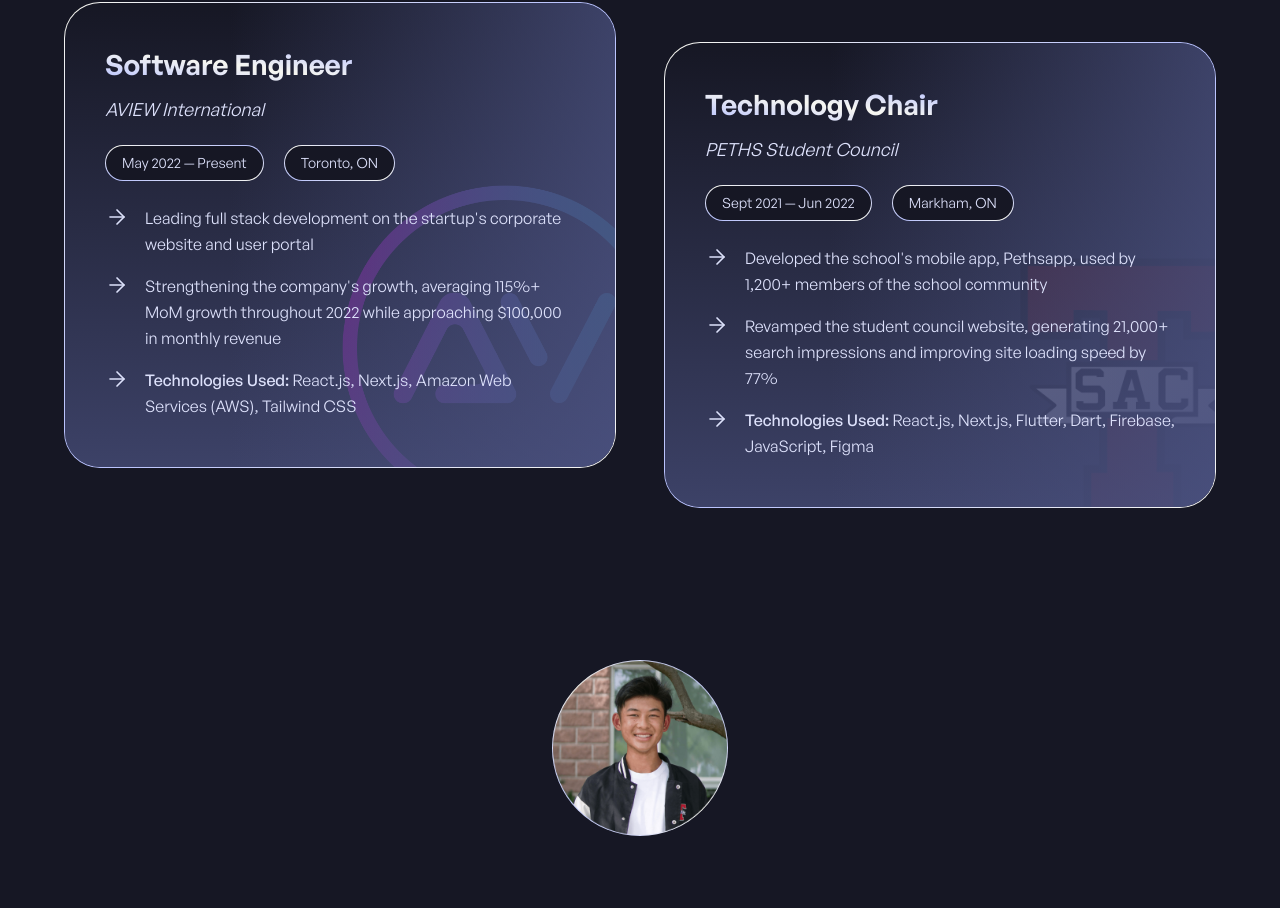
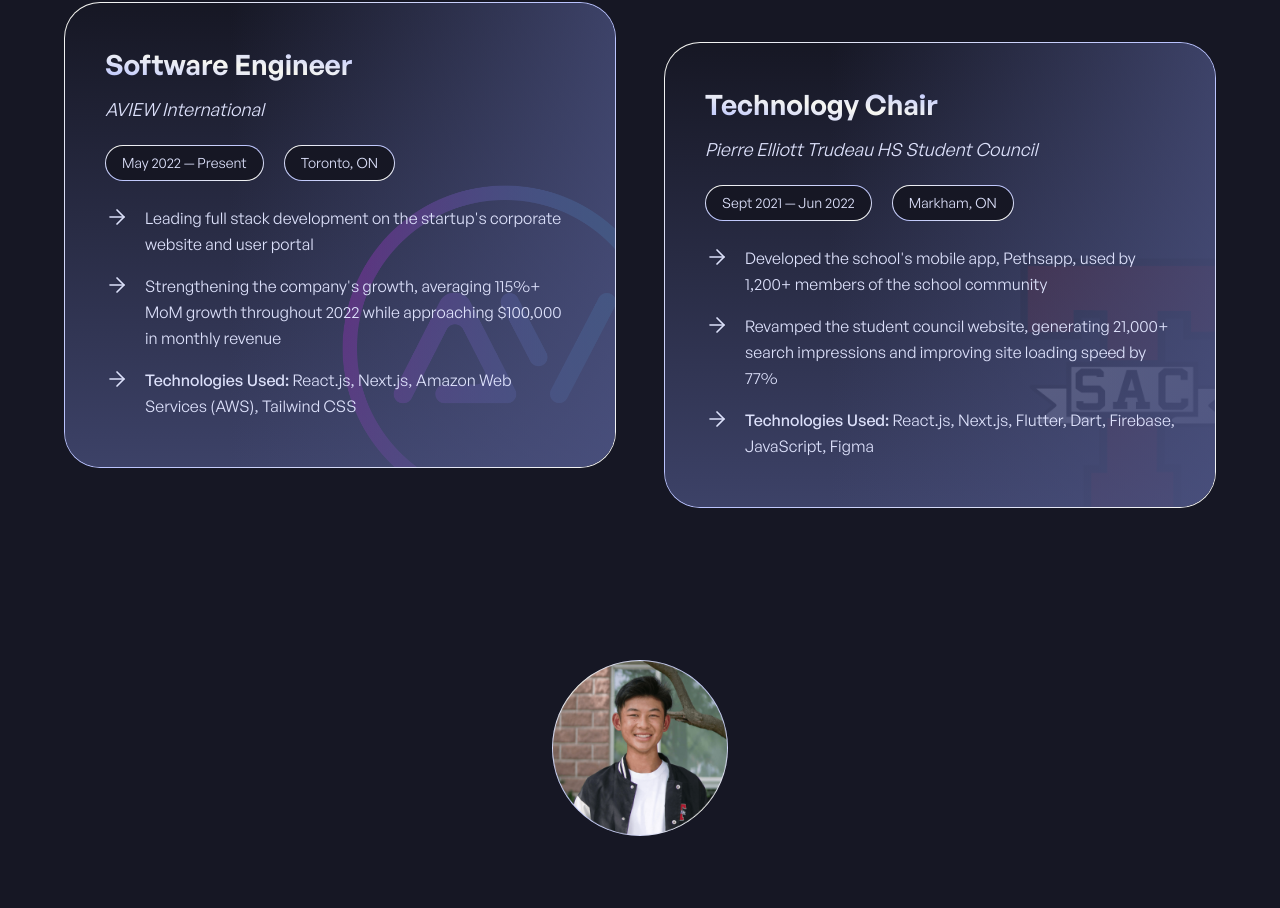
Before and after one commit to qiaoandrew/personal-website, a Next.js app: page / in a window 1280 px wide. Shown: the part 2371-3279 px from the top of the page. Built offline with nearby package versions, Linux system fonts and the light colour scheme.

Commit message:
Update experiences

```diff
--- a/components/sections/home/Experiences.jsx
+++ b/components/sections/home/Experiences.jsx
@@ -65,7 +65,7 @@
           'right-[-10%] bottom-[-10%] w-[60%]'
         }
         ${
-          experience.company === 'PETHS Student Council' &&
+          experience.company === 'Pierre Elliott Trudeau HS Student Council' &&
           'right-[-10%] bottom-[-5%] w-[50%]'
         }
         ${
--- a/constants/constants.js
+++ b/constants/constants.js
@@ -271,7 +271,7 @@
   },
   {
     role: 'Technology Chair',
-    company: 'PETHS Student Council',
+    company: 'Pierre Elliott Trudeau HS Student Council',
     logo: tsac,
     duration: 'Sept 2021 — Jun 2022',
     location: 'Markham, ON',
```
